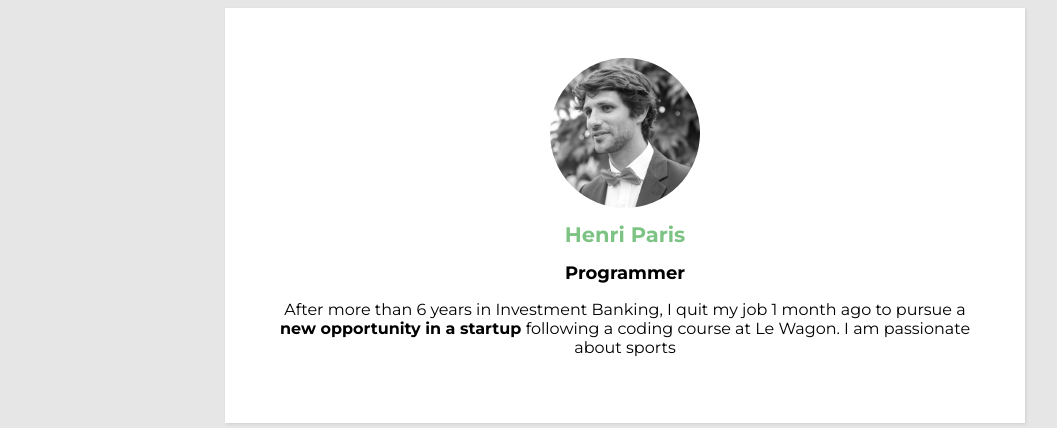
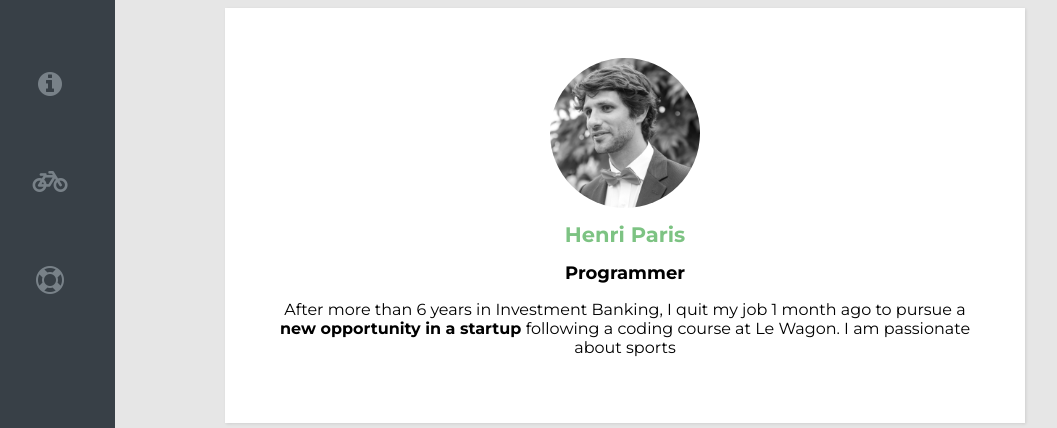
Before and after one commit to parishenri/profile, a plain HTML site: page index.html in a window 1280 px wide. Shown: the top 428 px of the page, without its empty margins (15-1072 px from the left). Drawn offline with nearby package versions, Linux system fonts and the light colour scheme.

Commit message:
Fixed sidebar done

```diff
--- a/index.html
+++ b/index.html
@@ -4,13 +4,33 @@
     <meta charset="utf-8">
     <link href="https://fonts.googleapis.com/css?family=Montserrat:300,400,700|Open+Sans:300,400,700" rel="stylesheet">
     <link rel="stylesheet" href="https://use.fontawesome.com/releases/v5.0.10/css/all.css" integrity="sha384-+d0P83n9kaQMCwj8F4RJB66tzIwOKmrdb46+porD/OvrJ+37WqIM7UoBtwHO6Nlg" crossorigin="anonymous">
+    <link rel="stylesheet" href="http://maxcdn.bootstrapcdn.com/font-awesome/4.2.0/css/font-awesome.min.css">
     <link rel="stylesheet" href="style.css">
   </head>
+
   <body>
+       <div id="sidebar">
+      <ul>
+        <li>
+          <a href="#summary">
+            <i class="fa fa-info-circle"></i>
+          </a>
+        </li>
+        <li>
+          <a href="#My Recent Achivevements">
+            <i class="fas fa-bicycle"></i>
+          </a>
+        </li>
+        <li>
+          <a href="#footer">
+            <i class="fa fa-life-ring"></i>
+          </a>
+        </li>
+      </ul>
+    </div>
 
-
-
-    <div class= "card-white text-center">
+    <div id="page-content">
+      <div class= "card-white text-center" id="summary">
         <img class="profile-pic" src="images/HP.jpg" alt="Henri Paris" class= "img-circle">
         <h1>Henri Paris</h1>
         <h2>Programmer</h2>
@@ -31,7 +51,7 @@
           </ul>
       </div>
 
-    <div class= "card-white text-center">
+      <div class= "card-white text-center" id="My Recent Achivevements">
         <h2>My Recent Achivevements</h2>
         <table>
           <tbody>
@@ -48,17 +68,17 @@
                 <img class="squared-pic" src="images/UTMB.jpg" alt="">
               </td>
               <td>
-              <h3>CCC August-17</h3>
+                <h3>CCC - Aug-17</h3>
               </td>
             </tr>
           </tbody>
         </table>
       </div>
 
-    <div class= "card-white text-center small-box">
+      <div class= "card-white text-center small-box" id="footer">
         <h2>About this page</h2>
         <p>This page has been coded during the FullStack program @LeWagon.</p>
       </div>
+      </div>
   </body>
-
 </html>
--- a/style.css
+++ b/style.css
@@ -46,7 +46,7 @@ a:hover {
 
 
 .squared-pic {
-  width: 300px;
+  width: 350px;
 }
 
 .card-white {
@@ -77,3 +77,50 @@ a:hover {
   width: 700px;
   padding: 10px 50px;
 }
+
+/* Fixed sidebar layout */
+
+#content{
+  margin-left: 130px;
+}
+
+#sidebar {
+  background-color: #384047;
+  position: fixed;
+  left: 0px;
+  top: 0px;
+  bottom: 0px;
+  width: 130px;
+  text-align: center;
+}
+
+#sidebar ul {
+  list-style: none;
+  padding-left: 0px;
+}
+
+#sidebar li {
+  margin-top:70px;
+  margin-bottom: 70px;
+}
+
+#sidebar a {
+  text-decoration: none;
+  font-size: 28px;
+  color:#788188;
+}
+
+#sidebar a:hover {
+  color: white;
+}
+
+/* Responsive layout behavior */
+
+@media (max-width: 768px) {
+  #content{
+    margin-left: 0px;
+  }
+  #sidebar {
+    display: none;
+  }
+}
```
Lines whose indentation alone changed are shown as unchanged.
